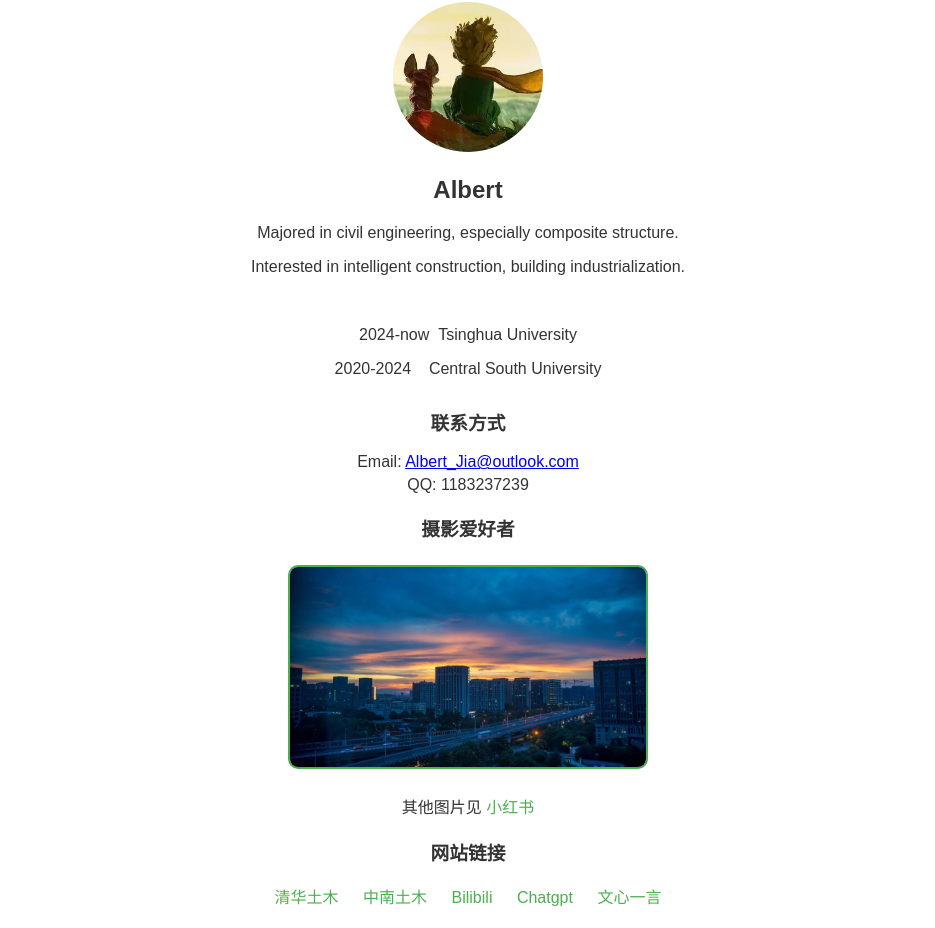
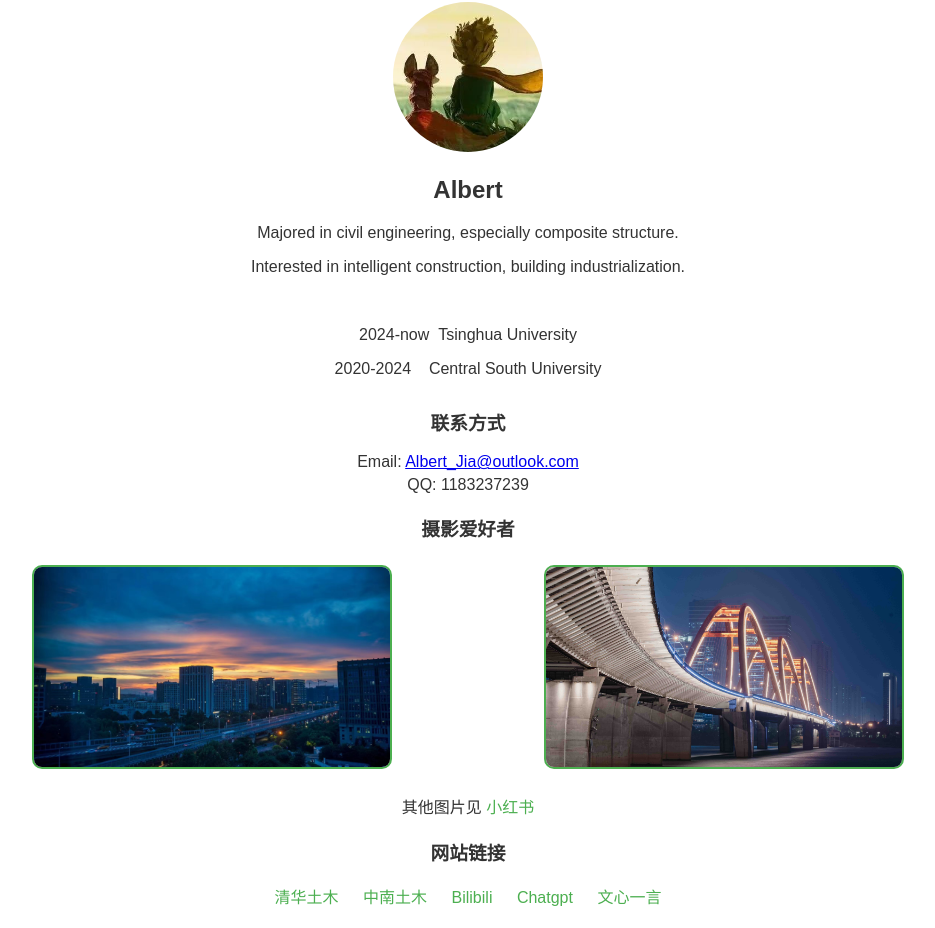
Before and after one commit to AlbertJia/AlbertJia.github.io, a plain HTML site: page index.html in a window 1280 px wide. Shown: the part 157-1085 px from the top of the page, without its empty margins (172-1107 px from the left). Drawn offline with Linux system fonts and the light colour scheme.

Commit message:
Update index.html

```diff
--- a/index.html
+++ b/index.html
@@ -106,6 +106,7 @@
         </div>
         <div class="gallery">
             <img src="image1.jpg" alt="展示图片1">
+            <img src="堆栈1-3.jpg" alt="展示图片2">
         </div>
         <div class="other-images">
             <p>其他图片见 <a href="https://www.xiaohongshu.com/user/profile/62120395000000001000a771?xhsshare=CopyLink&appuid=62120395000000001000a771&apptime=1716653498" target="_blank">小红书</a></p>
```
